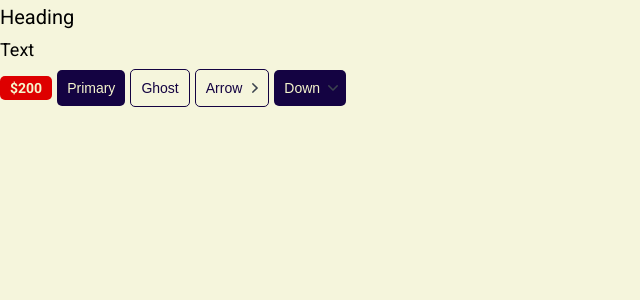
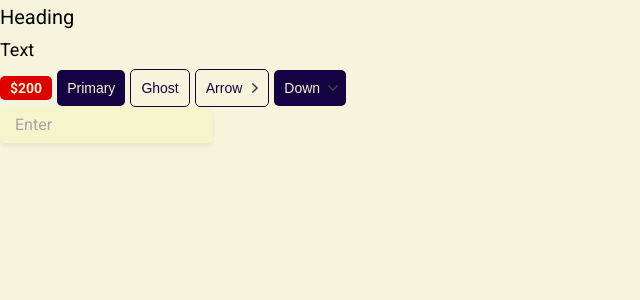
Before and after one commit to M-Orziboyev/education, a Next.js app: page / in a window 1280 px wide. Shown: the top 300 px of the page, without its empty margins (0-640 px from the left). Built offline with nearby package versions, Linux system fonts and the light colour scheme.

Commit message:
Input Component

```diff
--- a/src/components/index.ts
+++ b/src/components/index.ts
@@ -2,3 +2,4 @@ export {default as Heading} from '@/src/components/heading/heading';
 export {default as Text} from '@/src/components/text/text';
 export {default as Tag} from '@/src/components/tag/tag';
 export {default as Button} from '@/src/components/button/button';
+export{default as Input} from '@/src/components/input/input'
--- /dev/null
+++ b/src/components/input/input.module.css
@@ -0,0 +1,15 @@
+.input{
+    padding: 7px 15px;
+    color: var(--black);
+    border: none;
+    outline-color: var(--primary);
+    background-color: var(--white);
+    box-shadow: 0 4px 4px rgba(0, 0, 0, 0.05);
+    font-size: 16px;
+    line-height: 22px;
+    border-radius: 5px;
+    font-family: var(--font-family);
+}
+.input::placeholder{
+    color: var(--gray);
+}
--- /dev/null
+++ b/src/components/input/input.props.ts
@@ -0,0 +1,5 @@
+import {DetailedHTMLProps, InputHTMLAttributes} from "react";
+
+export interface InputProps extends DetailedHTMLProps<InputHTMLAttributes<HTMLInputElement>, HTMLInputElement>{
+
+}
--- /dev/null
+++ b/src/components/input/input.tsx
@@ -0,0 +1,9 @@
+import {InputProps} from "@/src/components/input/input.props";
+import styles from './input.module.css'
+import cn from "classnames";
+
+const Input = ({className, ...props}:InputProps):JSX.Element => {
+    return <input className={cn(styles.input, className)} {...props}/>
+}
+
+export default Input
--- a/src/pages/index.tsx
+++ b/src/pages/index.tsx
@@ -1,4 +1,4 @@
-import {Button, Heading, Tag, Text} from "@/src/components";
+import {Button, Heading, Input, Tag, Text} from "@/src/components";
 import {useState} from "react";
 
 const Index = () => {
@@ -16,6 +16,10 @@ const Index = () => {
           <Button appearance='primary' arrow='down'>
               Down
           </Button>
+          <br/>
+
+
+          <Input placeholder='Enter'/>
       </div>
   )
 }
```
